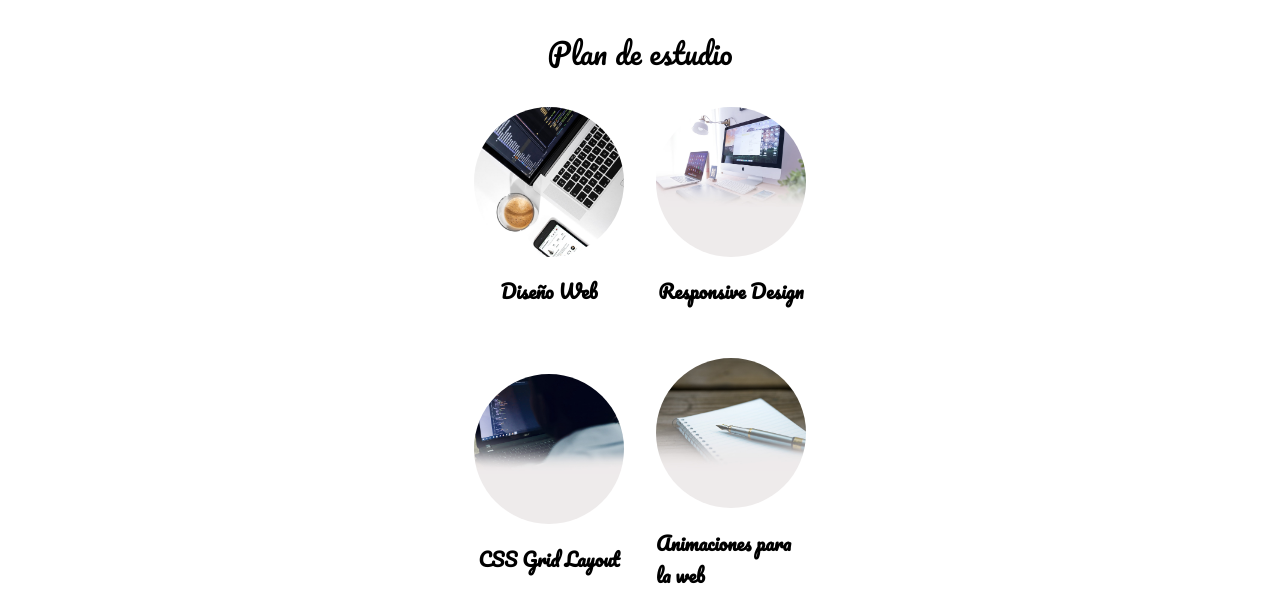
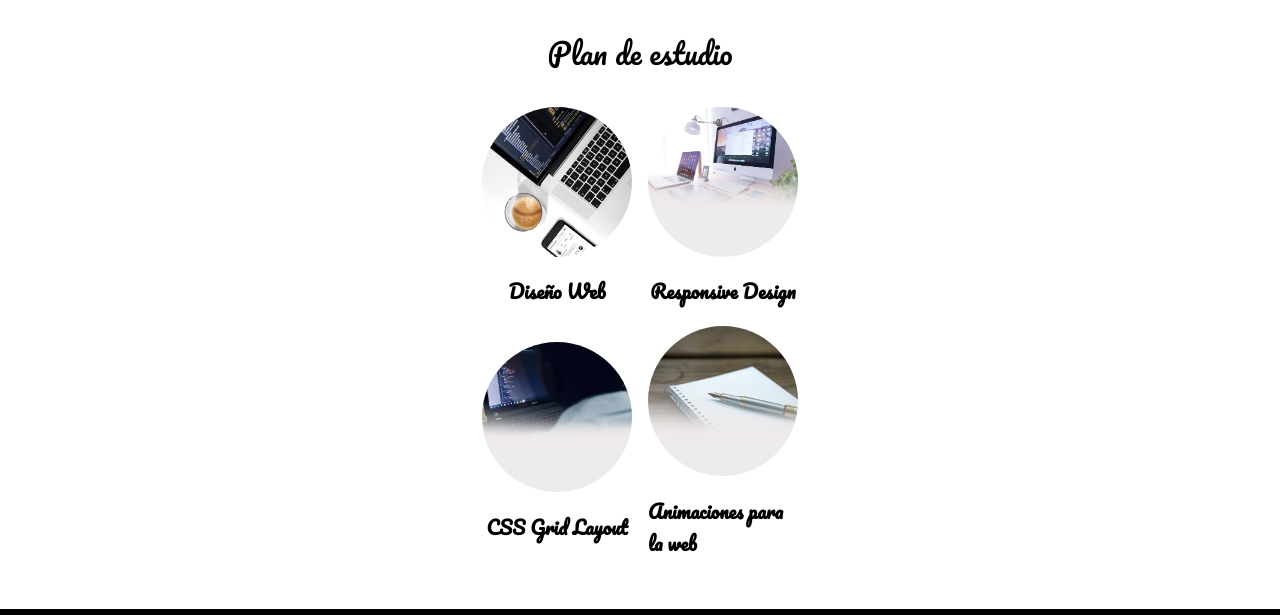
Before and after one commit to czabala847/carloszabala, a plain HTML site: page course/front-end/index.html in a window 1280 px wide. Shown: the part 542-1157 px from the top of the page. Drawn offline with Linux system fonts and the light colour scheme.

```diff
--- a/css/estilos.css
+++ b/css/estilos.css
@@ -180,6 +180,8 @@ figure{
 .category-courses.plan{
   grid-template-columns: repeat(2, minmax(auto, 150px));
   justify-content: center;
+  grid-row-gap: 0;
+  grid-column-gap: 1em;
 }
 
 .course, .project{
```
